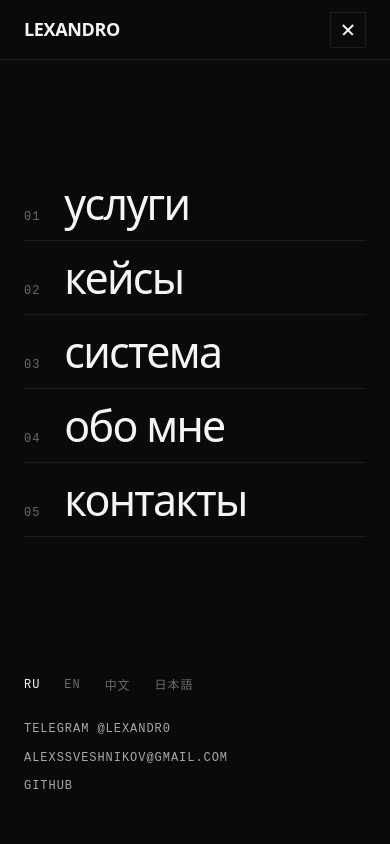
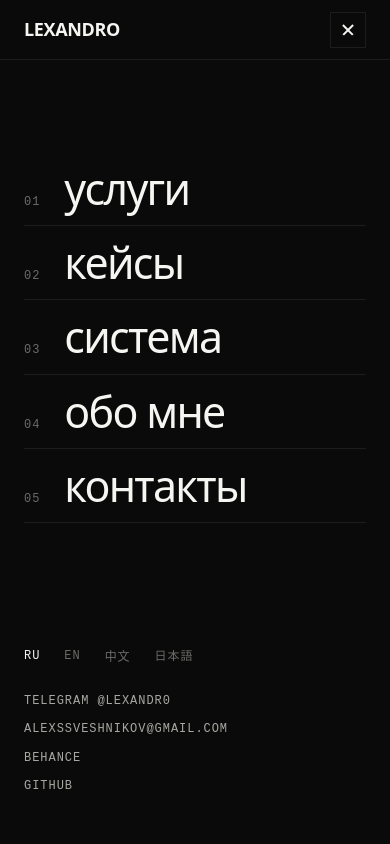
Before and after one commit to lexandro-design/portfolio, a Next.js app: page / in a window 390 px wide. Both pictures are taken after a click on the button 348 px from the left and 30 px from the top of the page. Shown: the top 844 px of the page. Built offline with nearby package versions, Linux system fonts and the light colour scheme; a web font is replaced by a local one.

Commit message:
contacts: Behance link in footer, contact block, mobile menu and admin

```diff
--- a/src/components/home/Contact/Contact.tsx
+++ b/src/components/home/Contact/Contact.tsx
@@ -33,6 +33,9 @@ export function Contact({ t, label, services, steps }: Props) {
           </span>
         </a>
         <div className={styles.actions}>
+          <Button href={contacts.behance} external variant="ghost">
+            {t.behance}
+          </Button>
           <Button href={contacts.github} external variant="ghost">
             {t.github}
           </Button>
--- a/src/components/layout/CommandPalette/CommandPalette.tsx
+++ b/src/components/layout/CommandPalette/CommandPalette.tsx
@@ -159,6 +159,13 @@ export function CommandPalette({ index }: Props) {
         run: () => (close(), window.open(contacts.telegram, '_blank', 'noopener')),
       },
       {
+        id: 'a-be',
+        group: 'actions',
+        label: p.actions.behance,
+        find: `${p.actions.behance} behance`,
+        run: () => (close(), window.open(contacts.behance, '_blank', 'noopener')),
+      },
+      {
         id: 'a-gh',
         group: 'actions',
         label: p.actions.github,
--- a/src/components/layout/Footer/Footer.tsx
+++ b/src/components/layout/Footer/Footer.tsx
@@ -7,6 +7,7 @@ import styles from './Footer.module.css'
 const links = [
   { href: `mailto:${contacts.email}`, label: 'email' },
   { href: contacts.telegram, label: 'telegram' },
+  { href: contacts.behance, label: 'behance' },
   { href: contacts.github, label: 'github' },
 ]
 
--- a/src/components/layout/MobileMenu/MobileMenu.tsx
+++ b/src/components/layout/MobileMenu/MobileMenu.tsx
@@ -103,6 +103,9 @@ export function MobileMenu({ links, locale, rest, t }: Props) {
             telegram {contacts.telegramHandle}
           </a>
           <a href={`mailto:${contacts.email}`}>{contacts.email}</a>
+          <a href={contacts.behance} target="_blank" rel="noreferrer">
+            behance
+          </a>
           <a href={contacts.github} target="_blank" rel="noreferrer">
             github
           </a>
--- a/src/content/data/dict/en.json
+++ b/src/content/data/dict/en.json
@@ -299,6 +299,7 @@
   "contact": {
     "title": "have a project in mind?",
     "github": "github",
+    "behance": "behance",
     "telegram": "message on telegram",
     "location": "saint petersburg, utc+3",
     "status": "open to projects",
@@ -367,7 +368,8 @@
       "brief": "Put a brief together",
       "email": "Copy email",
       "telegram": "Message on Telegram",
-      "github": "Open GitHub"
+      "github": "Open GitHub",
+      "behance": "Open Behance"
     },
     "copied": "Email copied",
     "hint": "↑↓ select · enter open · esc close"
--- a/src/content/data/dict/ja.json
+++ b/src/content/data/dict/ja.json
@@ -298,6 +298,7 @@
   "contact": {
     "title": "プロジェクトのご相談はこちら",
     "github": "github",
+    "behance": "behance",
     "telegram": "telegram で連絡",
     "location": "サンクトペテルブルク · utc+3",
     "status": "案件受付中",
@@ -366,7 +367,8 @@
       "brief": "依頼をまとめる",
       "email": "メールをコピー",
       "telegram": "Telegram で連絡",
-      "github": "GitHub を開く"
+      "github": "GitHub を開く",
+      "behance": "Behance を開く"
     },
     "copied": "メールをコピーしました",
     "hint": "↑↓ 選択 · enter 開く · esc 閉じる"
--- a/src/content/data/dict/ru.json
+++ b/src/content/data/dict/ru.json
@@ -299,6 +299,7 @@
   "contact": {
     "title": "готов обсудить проект?",
     "github": "github",
+    "behance": "behance",
     "telegram": "написать в telegram",
     "location": "санкт-петербург, мск",
     "status": "открыт к проектам",
@@ -367,7 +368,8 @@
       "brief": "Собрать заявку",
       "email": "Скопировать почту",
       "telegram": "Написать в Telegram",
-      "github": "Открыть GitHub"
+      "github": "Открыть GitHub",
+      "behance": "Открыть Behance"
     },
     "copied": "Почта скопирована",
     "hint": "↑↓ выбрать · enter открыть · esc закрыть"
--- a/src/content/data/dict/zh.json
+++ b/src/content/data/dict/zh.json
@@ -298,6 +298,7 @@
   "contact": {
     "title": "有项目想聊聊吗？",
     "github": "github",
+    "behance": "behance",
     "telegram": "在 telegram 联系",
     "location": "圣彼得堡 · utc+3",
     "status": "可接项目",
@@ -366,7 +367,8 @@
       "brief": "整理需求",
       "email": "复制邮箱",
       "telegram": "Telegram 联系",
-      "github": "打开 GitHub"
+      "github": "打开 GitHub",
+      "behance": "打开 Behance"
     },
     "copied": "邮箱已复制",
     "hint": "↑↓ 选择 · enter 打开 · esc 关闭"
--- a/src/content/data/site.json
+++ b/src/content/data/site.json
@@ -3,7 +3,8 @@
     "email": "alexssveshnikov@gmail.com",
     "telegram": "https://t.me/lexandr0",
     "telegramHandle": "@lexandr0",
-    "github": "https://github.com/lexandro-design"
+    "github": "https://github.com/lexandro-design",
+    "behance": "https://www.behance.net/95d03902"
   },
   "coords": "59.9311° N · 30.3609° E",
   "features": {
--- a/src/i18n/dict/types.ts
+++ b/src/i18n/dict/types.ts
@@ -140,6 +140,7 @@ export type Dict = {
   contact: {
     title: string
     github: string
+    behance: string
     telegram: string
     location: string
     status: string
@@ -172,7 +173,7 @@ export type Dict = {
     placeholder: string
     empty: string
     groups: { sections: string; cases: string; actions: string; themes: string; languages: string }
-    actions: { brief: string; email: string; telegram: string; github: string }
+    actions: { brief: string; email: string; telegram: string; github: string; behance: string }
     copied: string
     hint: string
   }
--- a/tools/check-content.mjs
+++ b/tools/check-content.mjs
@@ -123,7 +123,7 @@ for (const l of LOCALES) {
 
 // Контакты
 const site = read('site.json')
-for (const k of ['email', 'telegram', 'telegramHandle', 'github']) {
+for (const k of ['email', 'telegram', 'telegramHandle', 'github', 'behance']) {
   if (!str(site.contacts?.[k])) fail('site.contacts', `нет поля ${k}`)
 }
 if (!str(site.coords)) fail('site', 'нет поля coords')
```
Also changed, not shown: 1 other file (tests, documents, lock files or other folders).
